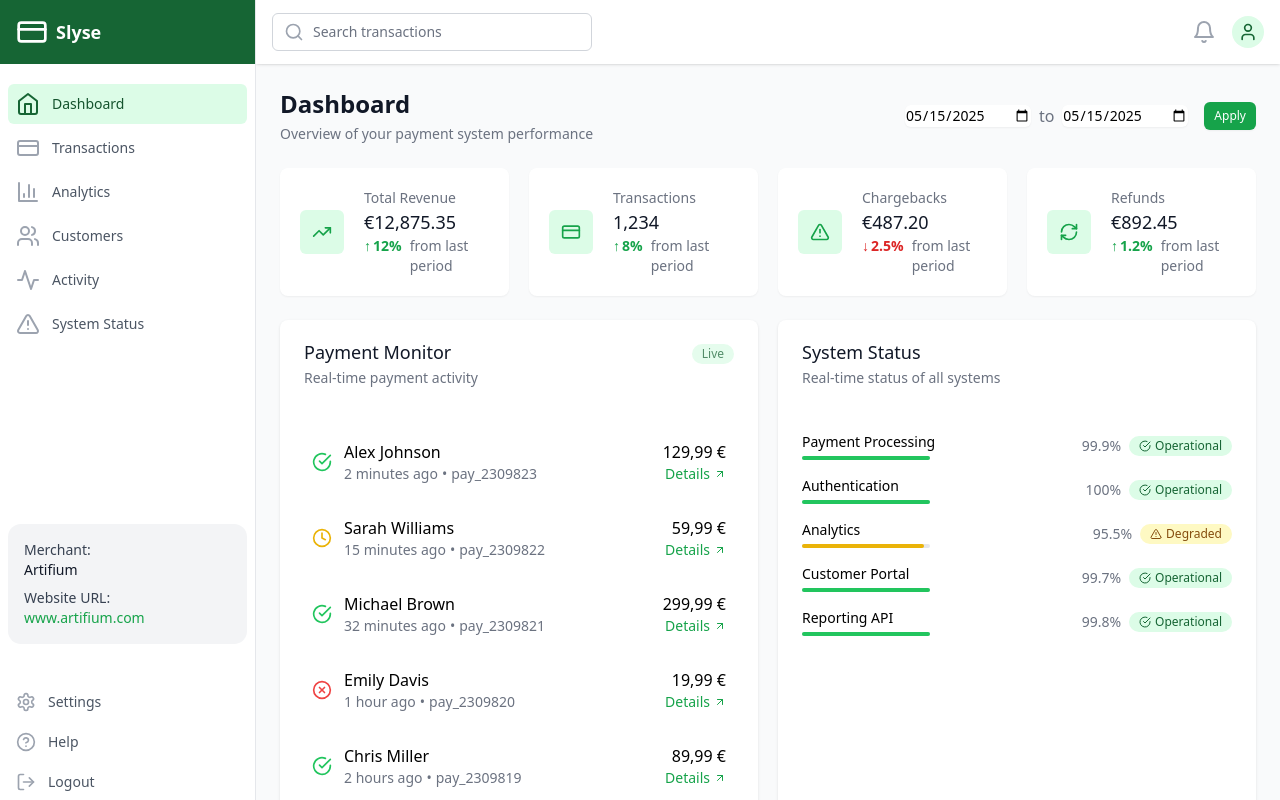
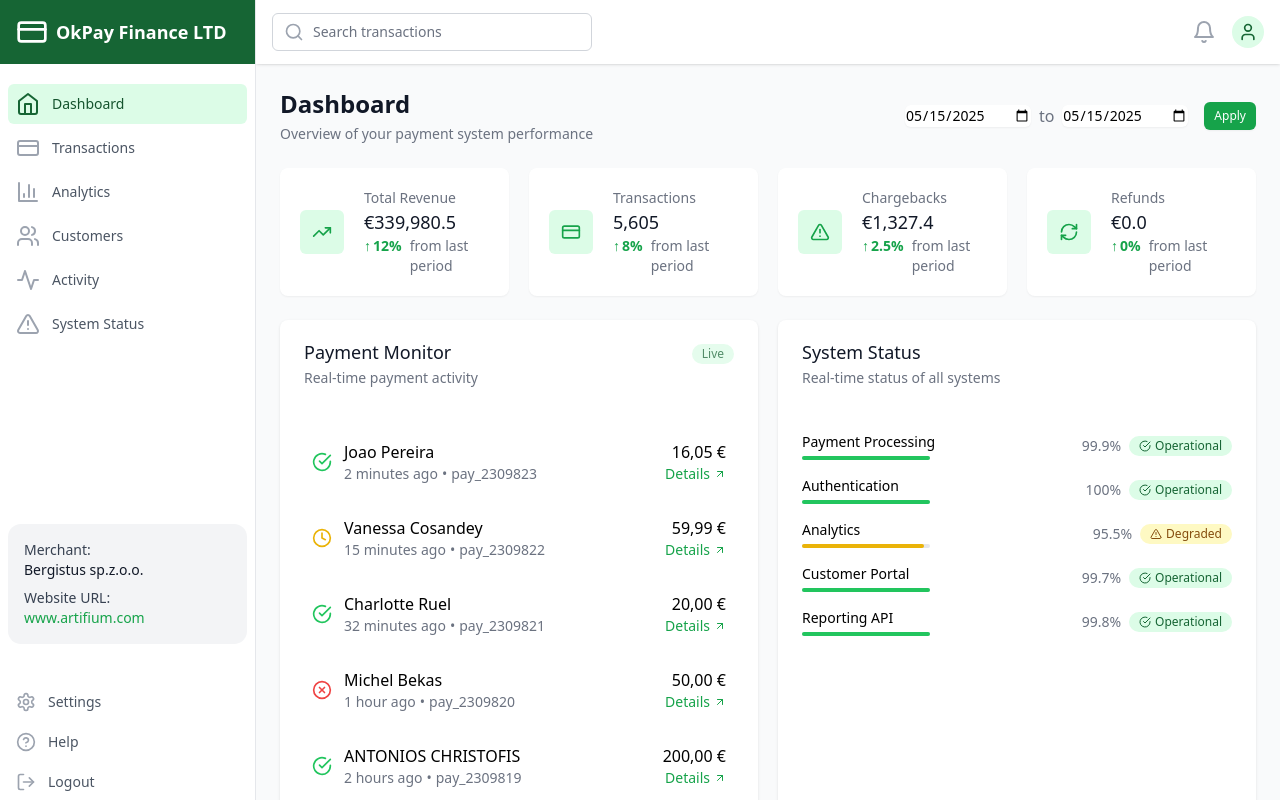
Before and after one commit to Arkentos3/gate, a React (Vite) app: page / in a window 1280 px wide. Built offline with nearby package versions, Linux system fonts and the light colour scheme.

Commit message:
Add files via upload

```diff
--- a/src/components/dashboard/PaymentMonitorCard.tsx
+++ b/src/components/dashboard/PaymentMonitorCard.tsx
@@ -11,37 +11,37 @@ const PaymentMonitorCard: React.FC<PaymentMonitorCardProps> = ({ className = ''
   const recentPayments = [
     {
       id: 'pay_2309823',
-      customer: 'Alex Johnson',
+      customer: 'Joao Pereira',
       time: '2 minutes ago',
-      amount: 129.99,
+      amount: 16.05,
       status: 'completed'
     },
     {
       id: 'pay_2309822',
-      customer: 'Sarah Williams',
+      customer: 'Vanessa Cosandey',
       time: '15 minutes ago',
       amount: 59.99,
       status: 'pending'
     },
     {
       id: 'pay_2309821',
-      customer: 'Michael Brown',
+      customer: 'Charlotte Ruel',
       time: '32 minutes ago',
-      amount: 299.99,
+      amount: 20.00,
       status: 'completed'
     },
     {
       id: 'pay_2309820',
-      customer: 'Emily Davis',
+      customer: 'Michel Bekas',
       time: '1 hour ago',
-      amount: 19.99,
+      amount: 50.00,
       status: 'failed'
     },
     {
       id: 'pay_2309819',
-      customer: 'Chris Miller',
+      customer: 'ANTONIOS CHRISTOFIS',
       time: '2 hours ago',
-      amount: 89.99,
+      amount: 200.00,
       status: 'completed'
     }
   ];
--- a/src/components/layout/Sidebar.tsx
+++ b/src/components/layout/Sidebar.tsx
@@ -36,7 +36,7 @@ const Sidebar: React.FC<SidebarProps> = ({ mobile }) => {
       <div className="flex items-center h-16 flex-shrink-0 px-4 bg-green-800">
         <div className="flex items-center space-x-2">
           <CreditCard className="h-8 w-8 text-white" />
-          <span className="text-white font-semibold text-lg">Slyse</span>
+          <span className="text-white font-semibold text-lg">OkPay Finance LTD</span>
         </div>
       </div>
       <div className="mt-5 flex-1 flex flex-col overflow-y-auto">
@@ -68,12 +68,12 @@ const Sidebar: React.FC<SidebarProps> = ({ mobile }) => {
             <div className="space-y-2">
               <div className="flex flex-col">
                 <span className="text-sm font-medium text-gray-700">Merchant:</span>
-                <span className="text-sm text-gray-900">Artifium</span>
+                <span className="text-sm text-gray-900">Bergistus sp.z.o.o.</span>
               </div>
               <div className="flex flex-col">
                 <span className="text-sm font-medium text-gray-700">Website URL:</span>
                 <a
-                  href="http://www.artifium.com"
+                  href="https://strynix.io/"
                   target="_blank"
                   rel="noopener noreferrer"
                   className="text-sm text-green-600 hover:text-green-800 truncate"
--- a/src/pages/Dashboard.tsx
+++ b/src/pages/Dashboard.tsx
@@ -84,29 +84,29 @@ const Dashboard: React.FC = () => {
       <div className="grid grid-cols-1 gap-5 sm:grid-cols-2 lg:grid-cols-4">
         <Stat
           title="Total Revenue"
-          value="€12,875.35"
+          value="€339,980.5"
           change={{ value: 12, trend: 'up' }}
           icon={<TrendingUp className="h-5 w-5" />}
           className="shadow-sm"
         />
         <Stat
           title="Transactions"
-          value="1,234"
+          value="5,605"
           change={{ value: 8, trend: 'up' }}
           icon={<CreditCard className="h-5 w-5" />}
           className="shadow-sm"
         />
         <Stat
           title="Chargebacks"
-          value="€487.20"
-          change={{ value: 2.5, trend: 'down' }}
+          value="€1,327.4"
+          change={{ value: 2.5, trend: 'up' }}
           icon={<AlertTriangle className="h-5 w-5" />}
           className="shadow-sm"
         />
         <Stat
           title="Refunds"
-          value="€892.45"
-          change={{ value: 1.2, trend: 'up' }}
+          value="€0.0"
+          change={{ value: 0.0, trend: 'up' }}
           icon={<RefreshCw className="h-5 w-5" />}
           className="shadow-sm"
         />
```
